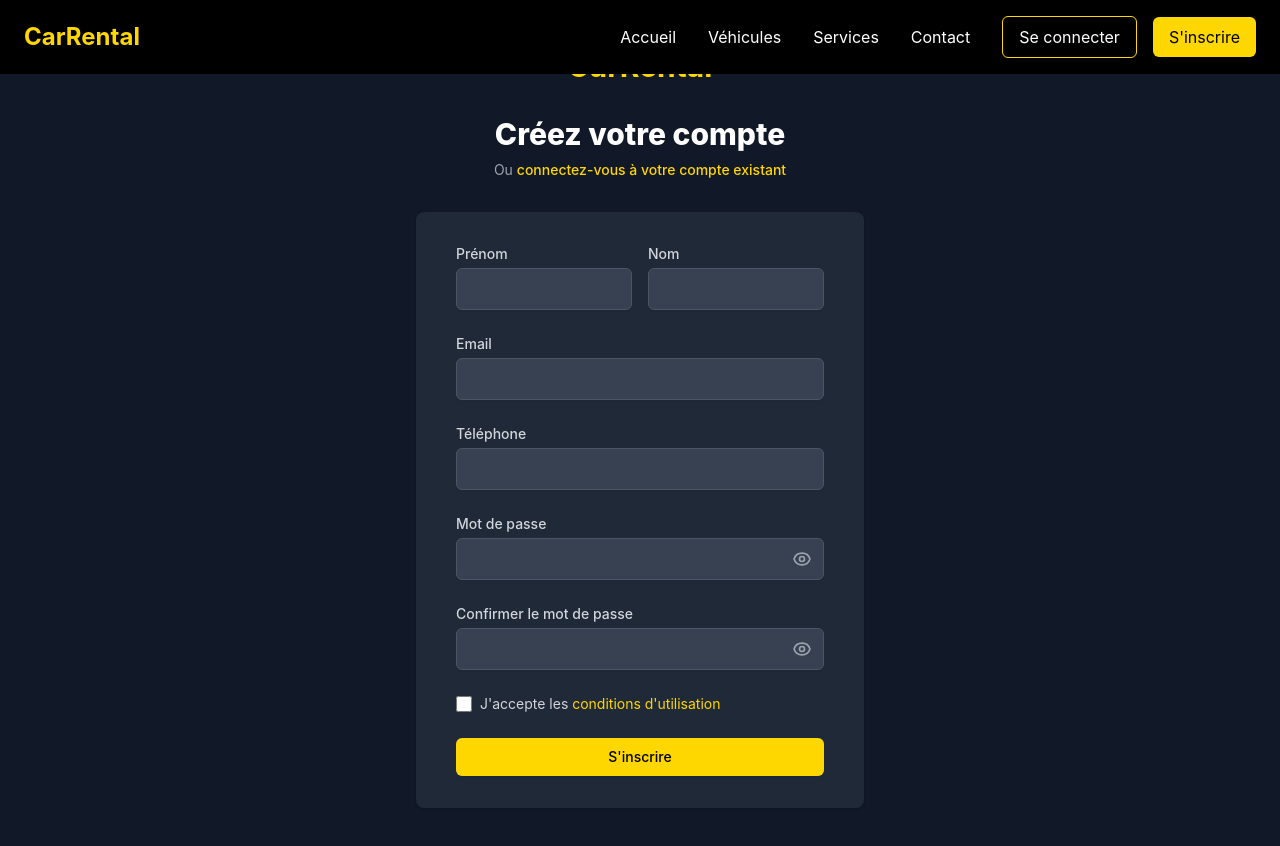
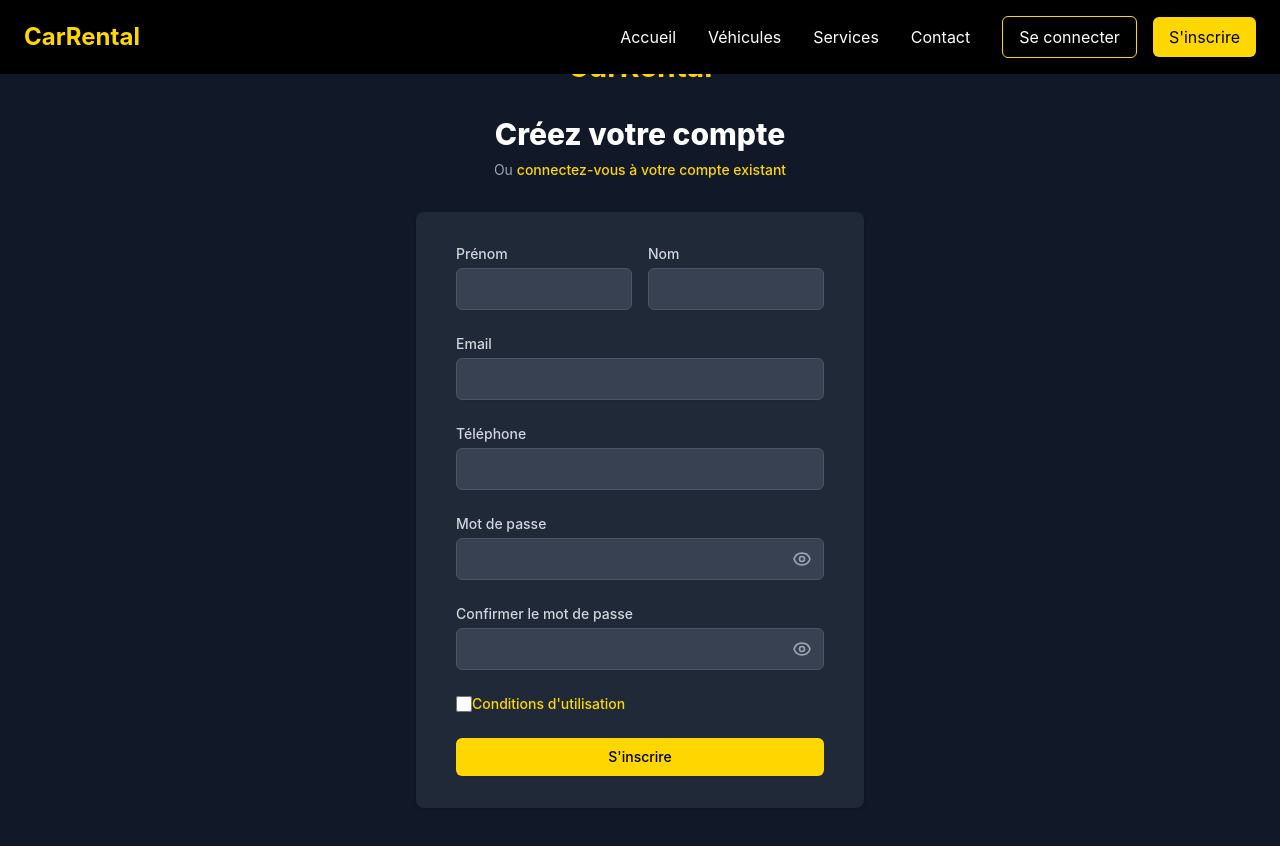
Before and after one commit to RaouaneDev/carental1, a React (Create React App) app: page /signup in a window 1280 px wide. Shown: the top 846 px of the page. Built offline with nearby package versions, Linux system fonts and the light colour scheme.

Commit message:
Fix deployment issues and add netlify.toml

```diff
--- a/package.json
+++ b/package.json
@@ -43,6 +43,7 @@
     ]
   },
   "devDependencies": {
+    "@babel/plugin-proposal-private-property-in-object": "^7.21.11",
     "autoprefixer": "^10.4.20",
     "postcss": "^8.4.49",
     "tailwindcss": "^3.4.15"
--- a/src/pages/auth/SignupPage.tsx
+++ b/src/pages/auth/SignupPage.tsx
@@ -189,12 +189,11 @@ const SignupPage: React.FC = () => {
                 required
                 className="h-4 w-4 text-primary-yellow focus:ring-primary-yellow border-gray-600 rounded bg-gray-700"
               />
-              <label htmlFor="terms" className="ml-2 block text-sm text-gray-300">
-                J'accepte les{' '}
-                <a href="#" className="text-primary-yellow hover:text-yellow-600">
-                  conditions d'utilisation
-                </a>
-              </label>
+              <div className="text-sm">
+                <Link to="/terms" className="font-medium text-primary-yellow hover:text-yellow-600">
+                  Conditions d'utilisation
+                </Link>
+              </div>
             </div>
 
             <div>
```
Also changed, not shown: 2 other files (tests, documents, lock files or other folders).
